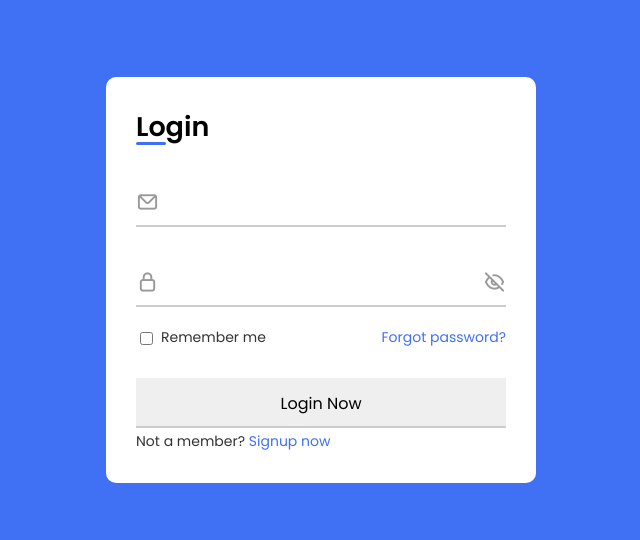
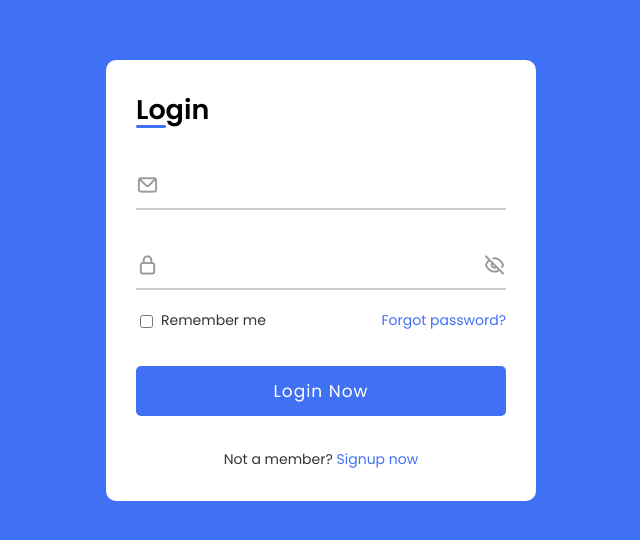
Before and after one commit to xemmefxMFx/testPractice, a plain HTML site: page testForm/respoLogin_andRegistrationform/index.html in a window 1280 px wide. Shown: the part 120-660 px from the top of the page, without its empty margins (319-959 px from the left). Drawn offline with nearby package versions, Linux system fonts and the light colour scheme.

Commit message:
Add style to Login and Signup option

```diff
--- a/testForm/respoLogin_andRegistrationform/styles.css
+++ b/testForm/respoLogin_andRegistrationform/styles.css
@@ -127,3 +127,28 @@ body {
 .form a:hover {
     text-decoration: underline;
 }
+
+.form .button {
+    margin-top: 35px;
+}
+
+.form .button input {
+    border: none;
+    color: #fff;
+    letter-spacing: 1px;
+    border-radius: 5px;
+    background-color: #4070f4;
+    cursor: pointer;
+    font-size: 17px;
+    font-weight: 500;
+    transition: all 0.3s ease;
+}
+
+.button input:hover {
+    background-color: #265df2;
+}
+
+.form .login-signup {
+    margin-top: 30px;
+    text-align: center;
+}
```
